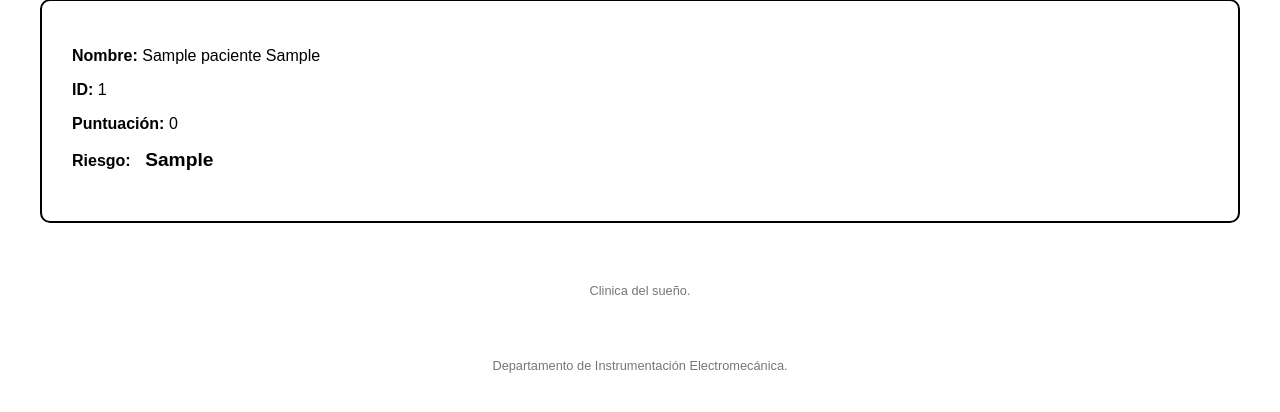
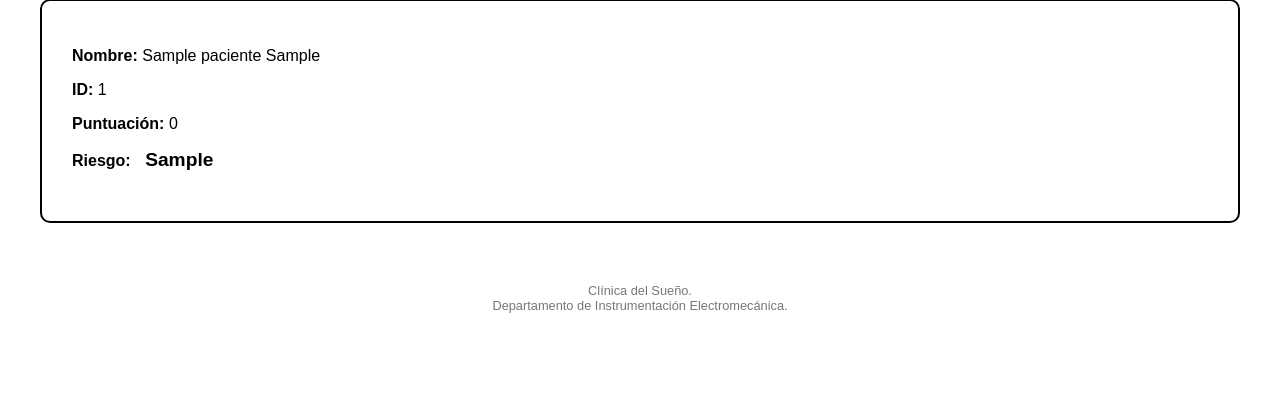
Before and after one commit to YNatashaMerazG/apnea_app, a Django app: template apneasueno/templates/paginas/pacientes/pase_pdf.html in a window 1280 px wide. Shown: the part 198-610 px from the top of the page. Run offline with Django 3.2, Linux system fonts and the light colour scheme; tables that the repository leaves empty hold one stand-in row (values such as "Sample post"); the template is opened without the code that fills it: values that come from a table or form of the project are taken from there, most other values are stand-ins (such as "Sample title", 1, 10 or a date in 2020); grey boxes marked "Sample" are stand-in pictures.

Commit message:
correccion pie de pagina v2

```diff
--- a/apneasueno/templates/paginas/pacientes/pase_pdf.html
+++ b/apneasueno/templates/paginas/pacientes/pase_pdf.html
@@ -143,11 +143,11 @@
 
     <!-- PIE DE PÁGINA -->
     <div class="footer">
-        Clinica del sueño.
-    </div>
-        <div class="footer">
+        Clínica del Sueño. <br>
         Departamento de Instrumentación Electromecánica.
     </div>
 
+
+
 </body>
 </html>
```
